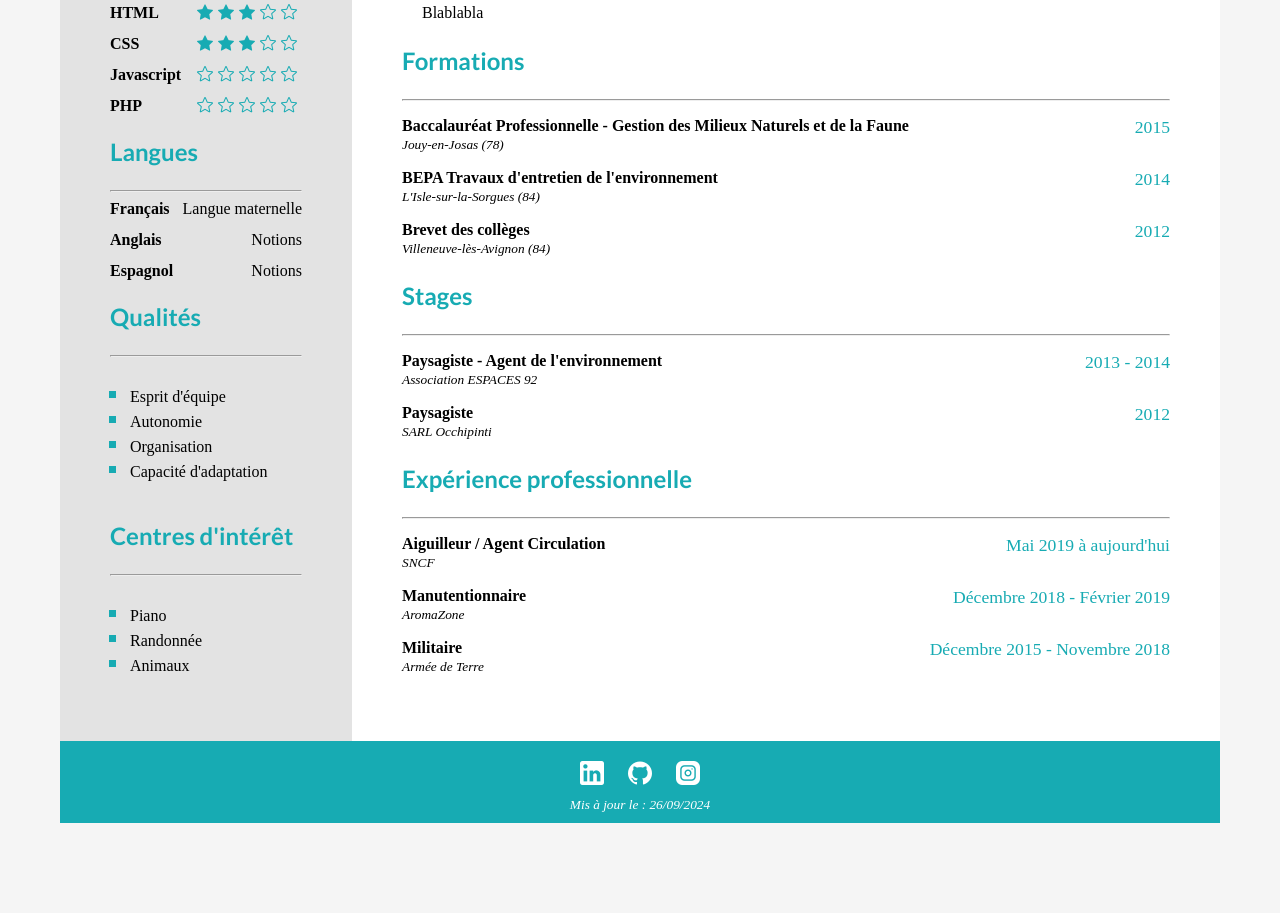
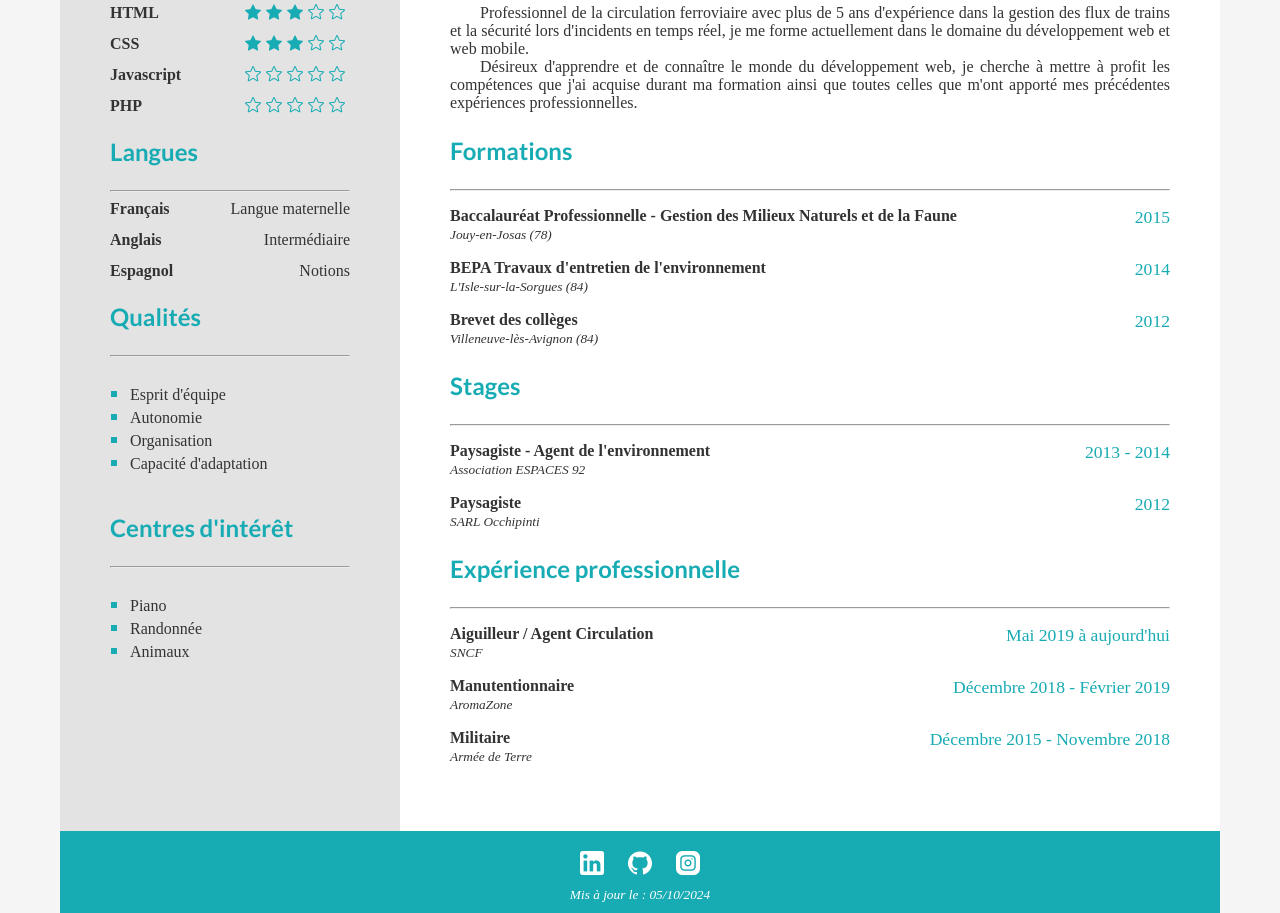
Before and after one commit to QGdn/QGdn-CV, a plain HTML site: page index.html in a window 1280 px wide. Shown: the part 320-1233 px from the top of the page. Before the commit the page ends 1143 px from the top, so only its background shows below. Drawn offline with Linux system fonts and the light colour scheme.

Commit message:
Add presentation, fix colors / size, update date, add photo cursor, add link footer and opacity

```diff
--- a/assets/css/style.css
+++ b/assets/css/style.css
@@ -2,13 +2,13 @@
 
 /* Caractéristiques globales HEADER / FOOTER */
 
-header, footer {
+header, footer{
     background-color: #17abb3;
     color: #ffffff;
     text-align: center;
 }
 
-header {
+header{
     display: flex;
 }
 
@@ -19,29 +19,25 @@ footer{
 
 /* Photo header */
 
-header div:first-child {
+header div:first-child{
     width: 30%;
     align-content: center;
 }
 
-header div:first-child img {
+header div:first-child img, header div:first-child img:hover{
     width: 140px;
     height: 140px;
     border: 5px solid #ffffff;
     border-radius: 75px;
+    cursor: zoom-in;
 }
 
 
 
 /* Présentation et contact header */
 
-header div:last-child {
+header div:last-child{
     width: 70%;
-}
-
-header a {
-    color: #ffffff;
-    text-decoration: none;
 }
 
 header section:last-child{
@@ -67,6 +63,8 @@ address a, address p{
     float: left;
     padding: 5px 0px;
     font-style: normal;
+    color: #ffffff;
+    text-decoration: none;
 }
 
 
@@ -74,6 +72,7 @@ address a, address p{
 
 h1, h2, h3{
     font-family: "Lato", sans-serif;
+    color: #ffffff;
 }
 
 @font-face{
@@ -89,9 +88,10 @@ h1, h2, h3{
 
 *{
     font-family: "Raleway";
+    color: #333333;
 }
 
-h1 {
+h1{
     font-size: 2.5em;
     margin-bottom: 0px;
 }
@@ -101,37 +101,37 @@ h2{
     margin-top: 10px;
 }
 
-h3 {
+h3{
     color: #17abb3;
     font-size: 1.5em;
 }
 
-body {
+body{
     width: 1160px;
     background-color: #f5f5f5;
     margin: auto;
     word-wrap: break-word;
 }
 
-main {
+main{
     display: flex;
 }
 
-main div {
+main div{
     padding: 10px 50px;
     float: left;
 }
 
-img {
+img{
     vertical-align: middle;
 }
 
 
 /* Colonne compétences */
 
-main div:first-child {
+main div:first-child{
     background-color: #e3e3e3;
-    width: 20%;
+    width: 25%;
 }
 
 main div:first-child section{
@@ -145,7 +145,7 @@ main div:first-child section img{
     padding-right: 5px;
 }
 
-main div:first-child p {
+main div:first-child p{
     font-weight: bold;
     margin: 0px;
     height: 16px;
@@ -158,17 +158,17 @@ main div:first-child span{
 
 main div:first-child ul li span{
     float: none;
-    color: black;
 }
 
-ul {
+ul{
     list-style-type:square;
     color: #17abb3;
     padding-inline-start: 20px;
 }
 
 li::marker{
-    font-size: 1.5em;
+    font-size: 1.3em;
+    color: #17abb3;
 }
 
 li{
@@ -177,24 +177,25 @@ li{
 
 /* Colonne Profil */
 
-main div:last-child {
+main div:last-child{
     background-color: #ffffff;
-    width: 80%;
+    width: 75%;
     padding-bottom: 50px;
 }
 
 main div:last-child .profil-presentation p{
-    text-indent: 20px;
+    text-indent: 30px;
+    text-align: justify;
     margin: 0px;
 }
 
-main div:last-child section p:hover {
+main div:last-child section p:hover{
     border-left: 5px solid #17abb3;
     padding-left: 5px;
     background-color: #f5f5f5;
 }
 
-main div:last-child .profil-presentation p:hover {
+main div:last-child .profil-presentation p:hover{
     border: none;
     background-color: #ffffff;
     padding-left: 0px;
@@ -206,18 +207,26 @@ main div:last-child section span{
     float: inline-end;
 }
 
-small {
+small{
     font-style: italic;
 }
 
 
 /* Footer */
 
-footer img {
+footer img{
     margin:0px 10px;
 }
 
-footer p {
+footer img:hover{
+    opacity: 0.6;
+}
+
+footer p{
     margin: 10px 0px 0px;
     padding-bottom: 10px;
 }
+
+footer small, footer small time{
+    color: #ffffff;
+}
--- a/index.html
+++ b/index.html
@@ -43,7 +43,7 @@
             <hr>
             <section>
                 <p>Français <span>Langue maternelle</span></p>
-                <p>Anglais <span>Notions</span></p>
+                <p>Anglais <span>Intermédiaire</span></p>
                 <p>Espagnol <span>Notions</span></p>
             </section>
             <h3>Qualités</h3>
@@ -71,8 +71,8 @@
                 <h3>Profil</h3>
                 <hr>
             <section class="profil-presentation">
-                <p>Blablabla</p>
-                <p></p>
+                <p>Professionnel de la circulation ferroviaire avec plus de 5 ans d'expérience dans la gestion des flux de trains et la sécurité lors d'incidents en temps réel, je me forme actuellement dans le domaine du développement web et web mobile.</p>
+                <p>Désireux d'apprendre et de connaître le monde du développement web, je cherche à mettre à profit les compétences que j'ai acquise durant ma formation ainsi que toutes celles que m'ont apporté mes précédentes expériences professionnelles.</p>
             </section>
             <section>
                 <h3>Formations</h3>
@@ -130,10 +130,10 @@
     </main>
     <footer>
         <!--Liens réseaux sociaux-->
-            <a href="#"><img src="./assets/img/linkedin-logo.png" alt="Icone LinkedIn"></a>
-            <a href="#"><img src="./assets/img/github.png" alt="Icone GitHub"></a>
-            <a href="#"><img src="./assets/img/instagram.png" alt="Icone Instagram"></a><br>
-            <p><small>Mis à jour le : <time datetime="2024-09-26"> 26/09/2024</time></small></p>
+            <a href="https://www.linkedin.com/in/quentin-gaudin-87377724a/" target="_blank"><img src="./assets/img/linkedin-logo.png" alt="Icone LinkedIn"></a>
+            <a href="https://github.com/QGdn" target="_blank"><img src="./assets/img/github.png" alt="Icone GitHub"></a>
+            <a href="https://www.instagram.com/" target="_blank"><img src="./assets/img/instagram.png" alt="Icone Instagram"></a><br>
+            <p><small>Mis à jour le : <time datetime="2024-10-05"> 05/10/2024</time></small></p>
     </footer>
 </body>
 </html>
```
